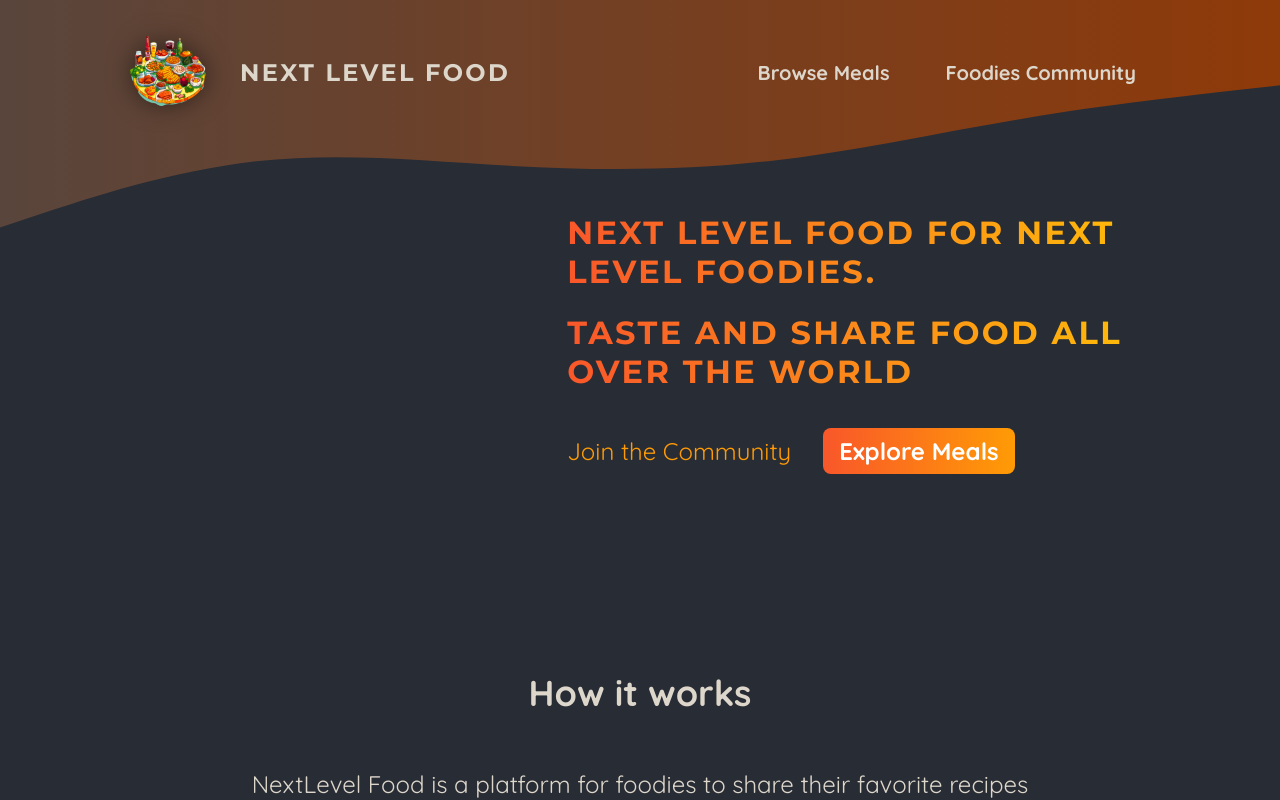
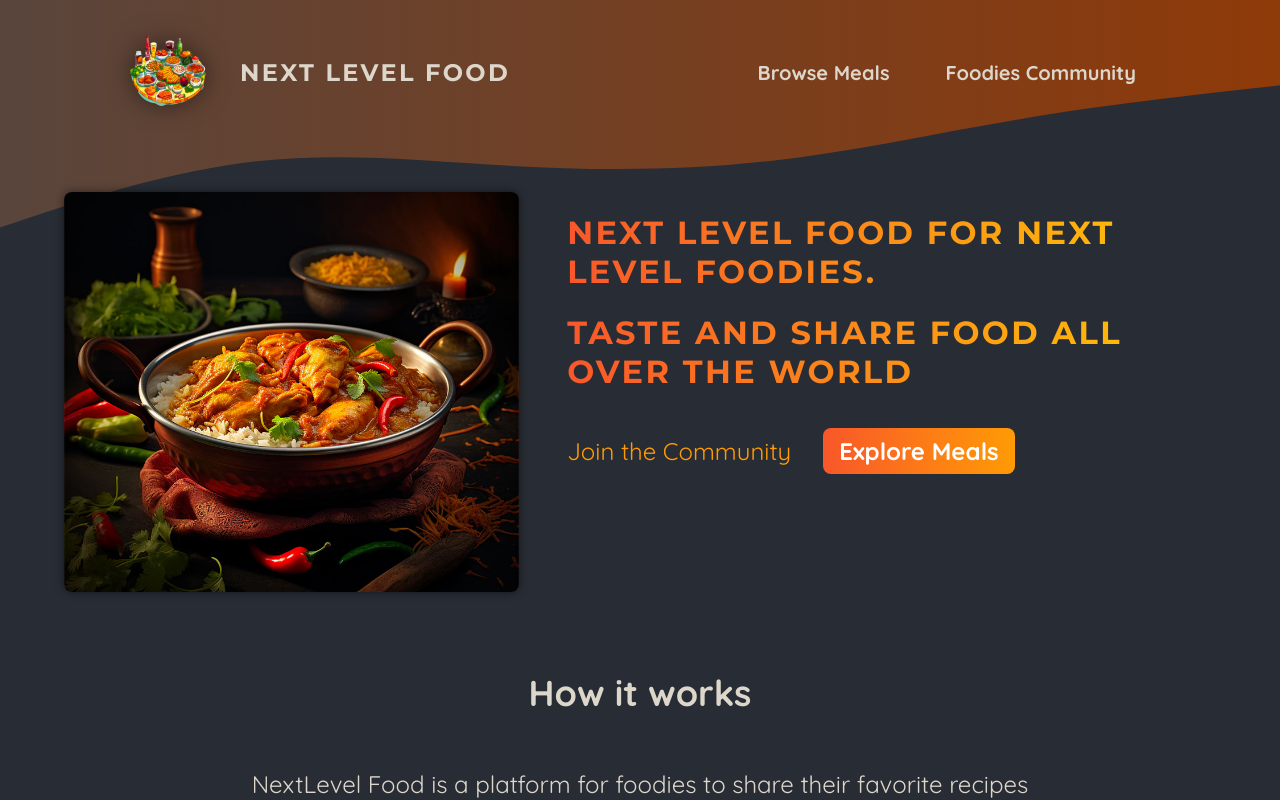
Before and after one commit to raj779401/Food-App, a Next.js app: page / in a window 1280 px wide. Shown: the top 800 px of the page. Built offline with nearby package versions, Linux system fonts and the light colour scheme.

Commit message:
Meals page customised

```diff
--- /dev/null
+++ b/app/components/images/images-slideshow.js
@@ -0,0 +1,49 @@
+'use client';
+import { useEffect, useState } from 'react';
+import Image from 'next/image';
+
+import burgerImg from '@/assets/burger.jpg';
+import curryImg from '@/assets/curry.jpg';
+import dumplingsImg from '@/assets/dumplings.jpg';
+import macncheeseImg from '@/assets/macncheese.jpg';
+import pizzaImg from '@/assets/pizza.jpg';
+import schnitzelImg from '@/assets/schnitzel.jpg';
+import tomatoSaladImg from '@/assets/tomato-salad.jpg';
+import classes from './images-slideshow.module.css';
+
+const images = [
+  { image: burgerImg, alt: 'A delicious, juicy burger' },
+  { image: curryImg, alt: 'A delicious, spicy curry' },
+  { image: dumplingsImg, alt: 'Steamed dumplings' },
+  { image: macncheeseImg, alt: 'Mac and cheese' },
+  { image: pizzaImg, alt: 'A delicious pizza' },
+  { image: schnitzelImg, alt: 'A delicious schnitzel' },
+  { image: tomatoSaladImg, alt: 'A delicious tomato salad' },
+];
+
+export default function ImageSlideshow() {
+  const [currentImageIndex, setCurrentImageIndex] = useState(0);
+
+  useEffect(() => {
+    const interval = setInterval(() => {
+      setCurrentImageIndex((prevIndex) =>
+        prevIndex < images.length - 1 ? prevIndex + 1 : 0
+      );
+    }, 5000);
+
+    return () => clearInterval(interval);
+  }, []);
+
+  return (
+    <div className={classes.slideshow}>
+      {images.map((image, index) => (
+        <Image
+          key={index}
+          src={image.image}
+          className={index === currentImageIndex ? classes.active : ''}
+          alt={image.alt}
+        />
+      ))}
+    </div>
+  );
+}
--- /dev/null
+++ b/app/components/images/images-slideshow.module.css
@@ -0,0 +1,27 @@
+
+.slideshow {
+    position: relative;
+    width: 100%;
+    height: 100%;
+    border-radius: 8px;
+    overflow: hidden;
+    box-shadow: 0 0 0.5rem rgba(0, 0, 0, 0.5);
+  }
+
+  .slideshow img {
+    width: 100%;
+    height: 100%;
+    object-fit: cover;
+    position: absolute;
+    top: 0;
+    left: 0;
+    opacity: 0;
+    transform: scale(1.1) translateX(-1rem) rotate(-5deg);
+    transition: all 0.5s ease-in-out;
+  }
+
+  .slideshow .active {
+    z-index: 1;
+    opacity: 1;
+    transform: scale(1) translateX(0) rotate(0);
+  }
--- /dev/null
+++ b/app/components/meals/meal-item.module.css
@@ -0,0 +1,75 @@
+.meal {
+    display: flex;
+    flex-direction: column;
+    justify-content: space-between;
+    height: 100%;
+    border-radius: 4px;
+    box-shadow: 0 0 12px rgba(0, 0, 0, 0.3);
+    overflow: hidden;
+    transition: all 0.3s ease-in-out;
+    color: #ddd6cb;
+    background: linear-gradient(90deg, #2c1e19, #25200f);
+  }
+
+  .headerText {
+    padding: 0.5rem 1rem 0 1rem;
+  }
+
+  .headerText h2 {
+    margin: 0;
+    font-size: 1.5rem;
+    font-family: 'Montserrat', sans-serif;
+  }
+
+  .headerText p {
+    font-size: 0.75rem;
+    color: #cfa69b;
+    font-style: italic;
+  }
+
+  .meal h2,
+  .meal p {
+    margin: 0;
+  }
+
+  .image {
+    position: relative;
+    height: 15rem;
+  }
+
+  .meal img {
+    object-fit: cover;
+  }
+
+  .content {
+    display: flex;
+    flex-direction: column;
+    justify-content: space-between;
+    height: 100%;
+  }
+
+  .summary {
+    padding: 1rem 1rem 0 1rem;
+  }
+
+  .actions {
+    padding: 1rem;
+    text-align: right;
+  }
+
+  .actions a {
+    display: inline-block;
+    margin-top: 1rem;
+    padding: 0.5rem 1rem;
+    border-radius: 0.5rem;
+    background: linear-gradient(90deg, #f9572a, #ff9b05);
+    color: #ffffff;
+    font-weight: bold;
+    text-decoration: none;
+  }
+
+  .actions a:hover,
+  .actions a:active {
+    background: linear-gradient(90deg, #fd4715, #f9b241);
+    box-shadow: 0 0 12px rgba(242, 100, 18, 0.8);
+  }
--- a/app/page.js
+++ b/app/page.js
@@ -1,13 +1,14 @@
 
 import Link from 'next/link';
 import classes from './page.module.css';
+import ImageSlideshow from './components/images/images-slideshow';
 
 export default function Home() {
   return (
     <>
     <header className={classes.header}>
     <div className={classes.slideshow}>
-
+<ImageSlideshow/>
     </div>
     <div>
       <div className={classes.hero}>
```
Also changed, not shown: app/components/meals/meals-grid.js (added, +14 -0 lines), app/components/meals/meals-grid.module.css (added, +10 -0 lines), app/components/meals/meals-item.js (added, +26 -0 lines), app/meals/page.js (+19 -1 lines), app/meals/page.module.css (added, +51 -0 lines).
